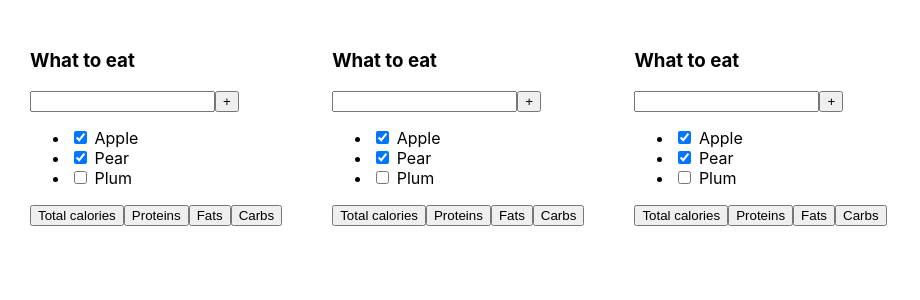
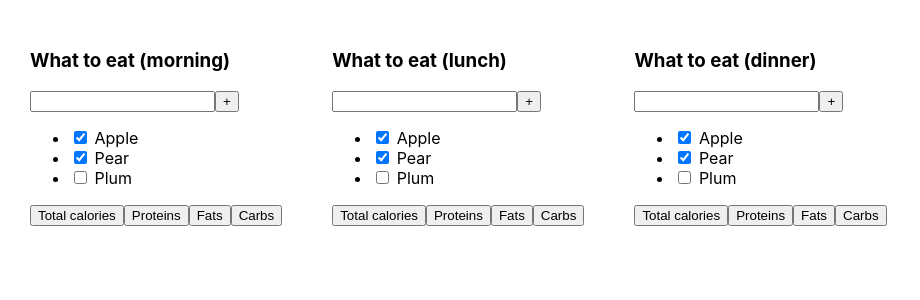
Before and after one commit to AliakseiKrasko/meal_planer, a React (Vite) app: page / in a window 1280 px wide. Shown: the top 300 px of the page, without its empty margins (0-920 px from the left). Built offline with nearby package versions, Linux system fonts and the light colour scheme.

Commit message:
added product list

```diff
--- a/src/App.tsx
+++ b/src/App.tsx
@@ -1,13 +1,36 @@
 import './App.css'
 import {PlannerItem} from './PlannerItem.tsx';
 
+export type Task = {
+    id: number
+    title: string
+    isDone: boolean
+}
+
 
 export const App = () => {
+    const menu1: Task[] = [
+        {id: 1, title: 'Apple', isDone: true},
+        {id: 1, title: 'Pear', isDone: false},
+        {id: 1, title: 'Plum', isDone: true}
+    ]
+    const menu2: Task[] = [
+        {id: 1, title: 'Carrots', isDone: true},
+        {id: 1, title: 'Cucumber', isDone: false},
+        {id: 1, title: 'Tomato', isDone: true}
+    ]
+    const menu3: Task[] = [
+        {id: 1, title: 'Eggs', isDone: true},
+        {id: 1, title: 'Milk', isDone: false},
+        {id: 1, title: 'Bread', isDone: true}
+    ]
+
+
     return (
         <div className="app">
-            <PlannerItem title='What to eat' />
-            <PlannerItem title='What to eat' />
-            <PlannerItem title='What to eat' />
+            <PlannerItem title='What to eat (morning)' menu={menu1} />
+            <PlannerItem title='What to eat (lunch)' menu={menu2} />
+            <PlannerItem title='What to eat (dinner)' menu={menu3} />
         </div>
     )
 }
```
Also changed, not shown: src/PlannerItem.tsx (+5 -3 lines).
